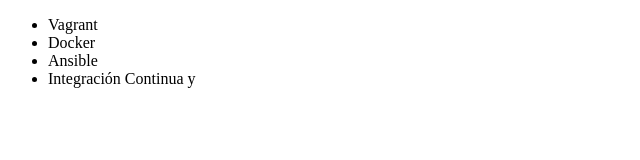
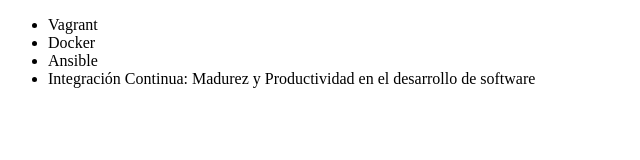
Before and after one commit to eduarmz/alura_git, a plain HTML site: page index.html in a window 1280 px wide. Shown: the whole page, without its empty margins (0-640 px from the left). Drawn offline with Linux system fonts and the light colour scheme.

Commit message:
Renombrando curso de integraciuon continus

```diff
--- a/index.html
+++ b/index.html
@@ -11,7 +11,7 @@
         <li>Vagrant</li>
         <li>Docker</li>
         <li>Ansible</li>
-        <li>Integración Continua y</li>
+        <li>Integración Continua: Madurez y Productividad en el desarrollo de software</li>
     </ul>
 </body>
 </html>
```
